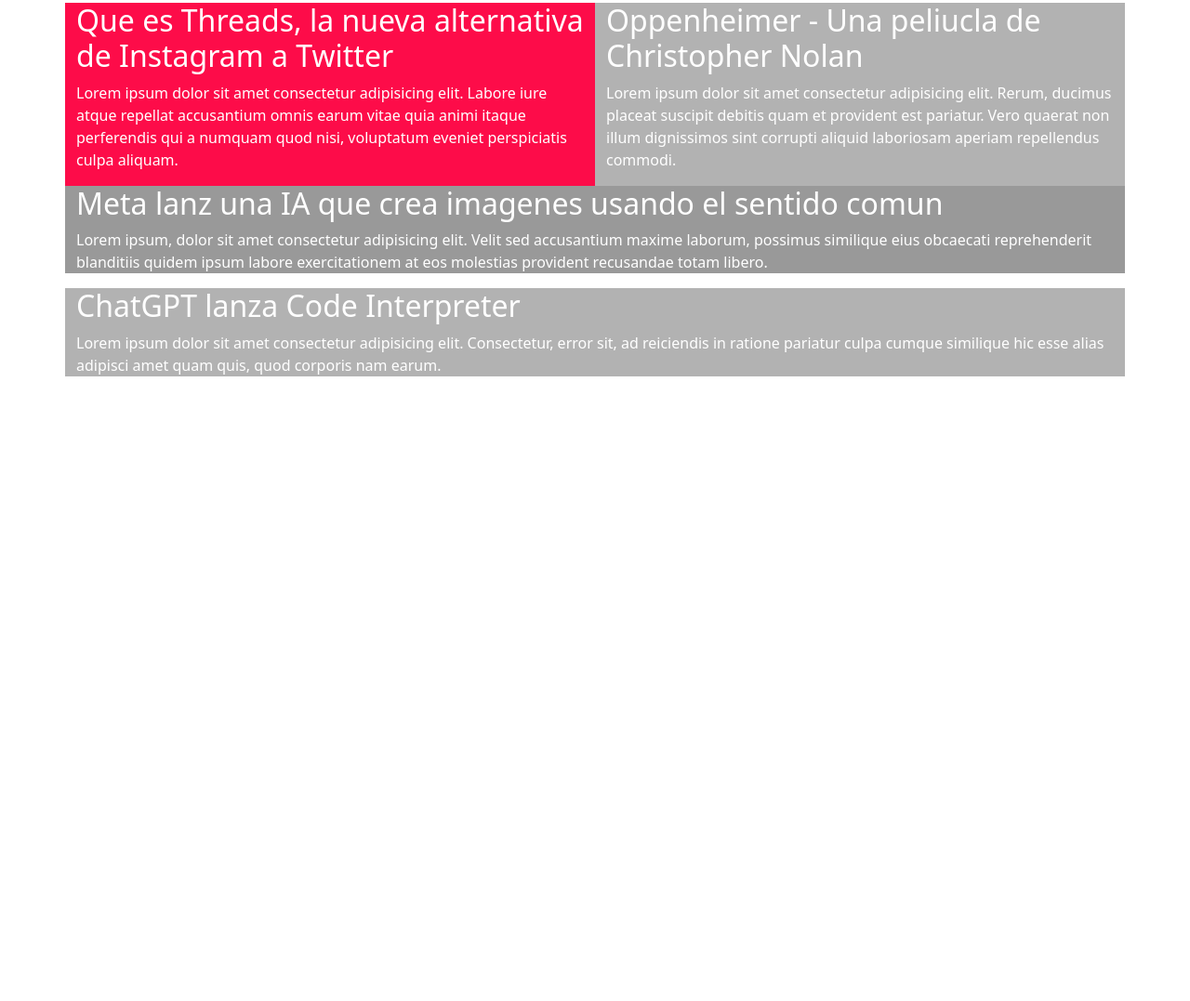
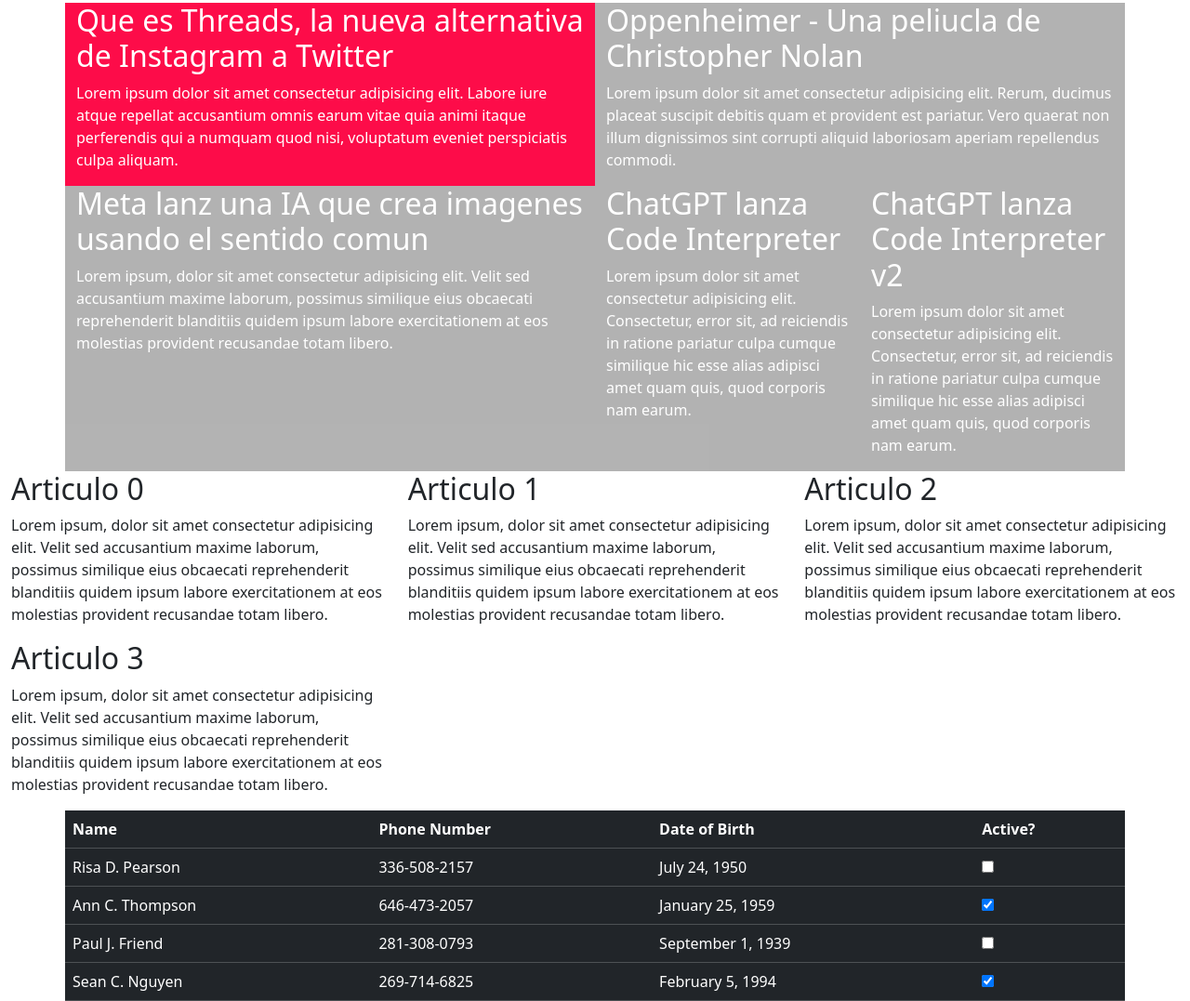
Before and after one commit to Paupaauu/BootStrap_SecondProject, a plain HTML site: page index.html in a window 1280 px wide. Shown: the part 53-1130 px from the top of the page at 93% size. Before the commit the page ends 800 px from the top, so only its background shows below. Drawn offline with Linux system fonts and the light colour scheme.

Commit message:
test with diferent layouts

```diff
--- a/index.html
+++ b/index.html
@@ -19,7 +19,7 @@
 
     <main> <!--Le estamos añadiendo los estilos de bootstrap +  los estilos que hemos añadido en nuestro css-->
         <!--NOTICIAS PRINCIPALES-->
-        <article class="container">
+        <article class="container-lg">
             <div class="row">
                 <div class="col mastermind">
                     <h2>Que es Threads, la nueva alternativa de Instagram a Twitter</h2>
@@ -28,30 +28,143 @@
                         perspiciatis culpa aliquam.</p>
                 </div>
                 <div class="col mastermindgrey60">
-                <h2>Oppenheimer - Una peliucla de Christopher Nolan</h2>
-                <p>Lorem ipsum dolor sit amet consectetur adipisicing elit. Rerum, ducimus placeat suscipit debitis quam
-                    et provident est pariatur. Vero quaerat non illum dignissimos sint corrupti aliquid laboriosam
-                    aperiam repellendus commodi.</p>
+                    <h2>Oppenheimer - Una peliucla de Christopher Nolan</h2>
+                    <p>Lorem ipsum dolor sit amet consectetur adipisicing elit. Rerum, ducimus placeat suscipit debitis
+                        quam
+                        et provident est pariatur. Vero quaerat non illum dignissimos sint corrupti aliquid laboriosam
+                        aperiam repellendus commodi.</p>
                 </div>
             </div>
-
         </article>
 
-        <article class="container-md mastermindgrey60">
+        <!--NOTICIAS SECUNDARIAS-->
+        <article class="container-lg mastermindgrey60">
+            <div class="row">
+                <div class="col-sm-4 col-md-6">
+                    <h2>Meta lanz una IA que crea imagenes usando el sentido comun</h2>
+                    <p>Lorem ipsum, dolor sit amet consectetur adipisicing elit. Velit sed accusantium maxime laborum,
+                        possimus
+                        similique eius obcaecati reprehenderit blanditiis quidem ipsum labore exercitationem at eos
+                        molestias
+                        provident recusandae totam libero.</p>
+                </div>
+                <div class="col-sm-4 col-md-3">
+                    <h2>ChatGPT lanza Code Interpreter</h2>
+                    <p>Lorem ipsum dolor sit amet consectetur adipisicing elit. Consectetur, error sit, ad reiciendis in
+                        ratione
+                        pariatur culpa cumque similique hic esse alias adipisci amet quam quis, quod corporis nam earum.
+                    </p>
+                </div>
+                <div class="col-sm-4 col-md-3">
+                    <h2>ChatGPT lanza Code Interpreter v2</h2>
+                    <p>Lorem ipsum dolor sit amet consectetur adipisicing elit. Consectetur, error sit, ad reiciendis in
+                        ratione
+                        pariatur culpa cumque similique hic esse alias adipisci amet quam quis, quod corporis nam earum.
+                    </p>
+                </div>
+            </div>
+        </article>
+            <!--OTRAS NOTICIAS-->
+            <article class="container-fluid">
+                <div class="row row-cols-3">
+                    <div class="col">
+                        <h2>Articulo 0</h2>
+                        <p>Lorem ipsum, dolor sit amet consectetur adipisicing elit. Velit sed accusantium maxime
+                            laborum,
+                            possimus
+                            similique eius obcaecati reprehenderit blanditiis quidem ipsum labore exercitationem at eos
+                            molestias
+                            provident recusandae totam libero.</p>
+                    </div>
+                    <div class="col">
+                        <h2>Articulo 1</h2>
+                        <p>Lorem ipsum, dolor sit amet consectetur adipisicing elit. Velit sed accusantium maxime
+                            laborum,
+                            possimus
+                            similique eius obcaecati reprehenderit blanditiis quidem ipsum labore exercitationem at eos
+                            molestias
+                            provident recusandae totam libero.</p>
+                    </div>
+                    <div class="col">
+                        <h2>Articulo 2</h2>
+                        <p>Lorem ipsum, dolor sit amet consectetur adipisicing elit. Velit sed accusantium maxime
+                            laborum,
+                            possimus
+                            similique eius obcaecati reprehenderit blanditiis quidem ipsum labore exercitationem at eos
+                            molestias
+                            provident recusandae totam libero.</p>
+                    </div>
+                    <div class="col">
+                        <h2>Articulo 3</h2>
+                        <p>Lorem ipsum, dolor sit amet consectetur adipisicing elit. Velit sed accusantium maxime
+                            laborum,
+                            possimus
+                            similique eius obcaecati reprehenderit blanditiis quidem ipsum labore exercitationem at eos
+                            molestias
+                            provident recusandae totam libero.</p>
+                    </div>
+                </div>
+                <table class="container table table-dark mb-0">
+                    <thead>
+                        <tr>
+                            <th>Name</th>
+                            <th>Phone Number</th>
+                            <th>Date of Birth</th>
+                            <th>Active?</th>
+                        </tr>
+                    </thead>
+                    <tbody>
+                        <tr>
+                            <td>Risa D. Pearson</td>
+                            <td>336-508-2157</td>
+                            <td>July 24, 1950</td>
+                            <td>
+                                <!-- Switch-->
+                                <div>
+                                    <input type="checkbox" id="switch6" data-switch="success"/>
+                                    <label for="switch6" data-on-label="Yes" data-off-label="No" class="mb-0 d-block"></label>
+                                </div>
+                            </td>
+                        </tr>
+                        <tr>
+                            <td>Ann C. Thompson</td>
+                            <td>646-473-2057</td>
+                            <td>January 25, 1959</td>
+                            <td>
+                                <!-- Switch-->
+                                <div>
+                                    <input type="checkbox" id="switch7" checked data-switch="success"/>
+                                    <label for="switch7" data-on-label="Yes" data-off-label="No" class="mb-0 d-block"></label>
+                                </div>
+                            </td>
+                        </tr>
+                        <tr>
+                            <td>Paul J. Friend</td>
+                            <td>281-308-0793</td>
+                            <td>September 1, 1939</td>
+                            <td>
+                                <!-- Switch-->
+                                <div>
+                                    <input type="checkbox" id="switch8" data-switch="success"/>
+                                    <label for="switch8" data-on-label="Yes" data-off-label="No" class="mb-0 d-block"></label>
+                                </div>
+                            </td>
+                        </tr>
+                        <tr>
+                            <td>Sean C. Nguyen</td>
+                            <td>269-714-6825</td>
+                            <td>February 5, 1994</td>
+                            <td>
+                                <!-- Switch-->
+                                <div>
+                                    <input type="checkbox" id="switch10" checked data-switch="success"/>
+                                    <label for="switch10" data-on-label="Yes" data-off-label="No" class="mb-0 d-block"></label>
+                                </div>
+                            </td>
+                        </tr>
+                    </tbody>
+                </table>
 
-        </article>
-
-        <article class="container-lg mastermindgrey80">
-            <h2>Meta lanz una IA que crea imagenes usando el sentido comun</h2>
-            <p>Lorem ipsum, dolor sit amet consectetur adipisicing elit. Velit sed accusantium maxime laborum, possimus
-                similique eius obcaecati reprehenderit blanditiis quidem ipsum labore exercitationem at eos molestias
-                provident recusandae totam libero.</p>
-        </article>
-        <article class="container-xl mastermindgrey60">
-            <h2>ChatGPT lanza Code Interpreter</h2>
-            <p>Lorem ipsum dolor sit amet consectetur adipisicing elit. Consectetur, error sit, ad reiciendis in ratione
-                pariatur culpa cumque similique hic esse alias adipisci amet quam quis, quod corporis nam earum.</p>
-        </article>
     </main>
     <!--Scrip para cargar bootstrap-->
     <script src="./js/BootStrapJs/bootstrap.bundle.min.js"></script>
```
Also changed, not shown: notes.txt.
